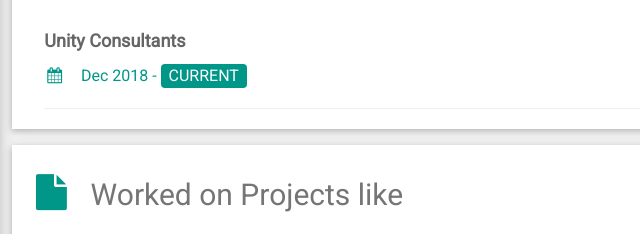
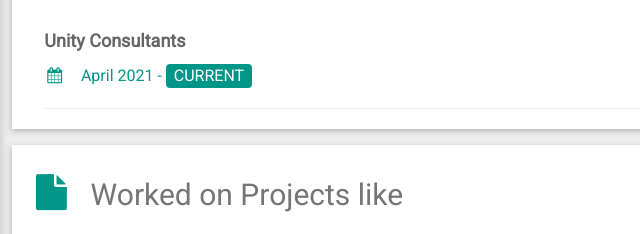
Before and after one commit to Hunterz-cyber/Hunterz-cyber.github.io, a plain HTML site: page index.html in a window 1280 px wide. Shown: the part 246-480 px from the top of the page, 425-1065 px from the left. Drawn offline with nearby package versions, Linux system fonts and the light colour scheme.

Commit message:
Update index.html

```diff
--- a/index.html
+++ b/index.html
@@ -111,7 +111,7 @@ html,body,h1,h2,h3,h4,h5,h6 {font-family: "Roboto", sans-serif}
         </div>
         <div class="w3-container">
           <h5 class="w3-opacity"><b>Unity Consultants</b></h5>
-          <h6 class="w3-text-teal"><i class="fa fa-calendar fa-fw w3-margin-right"></i>Dec 2018 - <span class="w3-tag w3-teal w3-round">CURRENT</span></h6>
+          <h6 class="w3-text-teal"><i class="fa fa-calendar fa-fw w3-margin-right"></i>April 2021 - <span class="w3-tag w3-teal w3-round">CURRENT</span></h6>
 
           <hr>
         </div>
```
